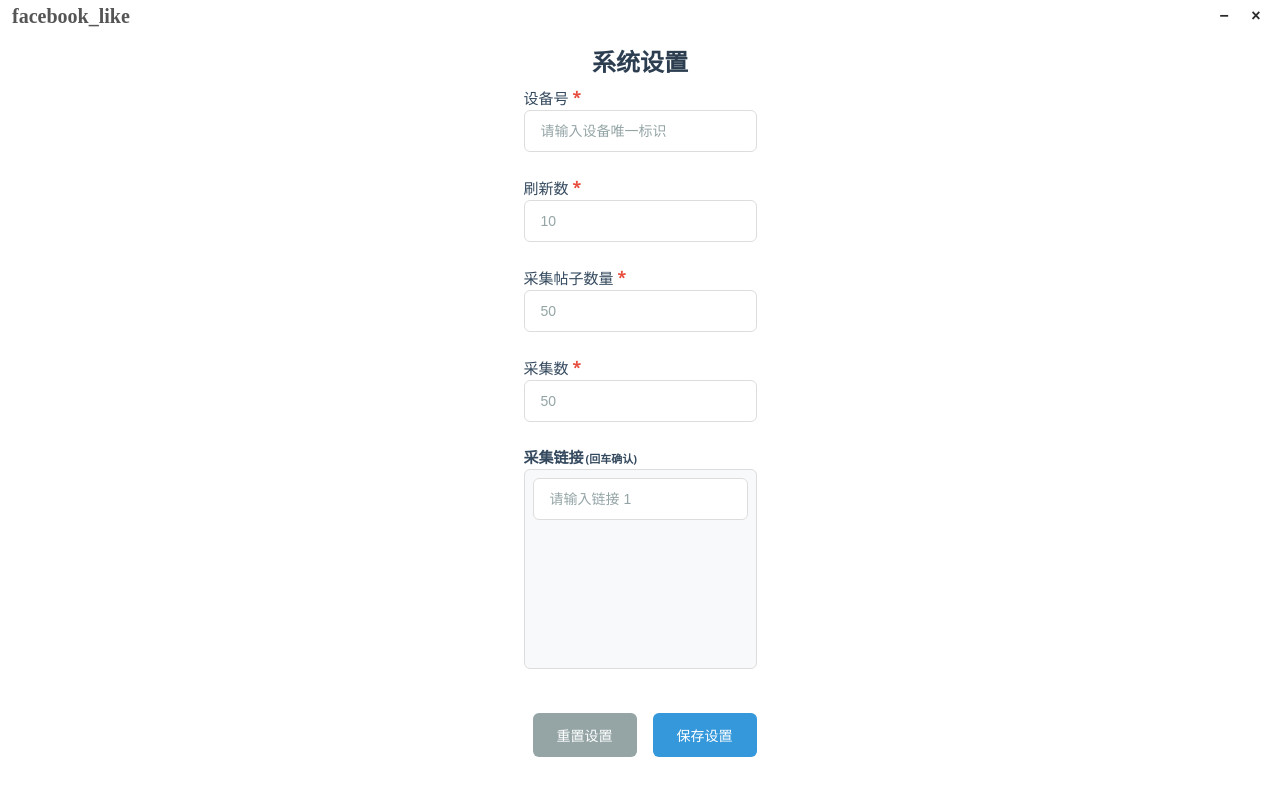
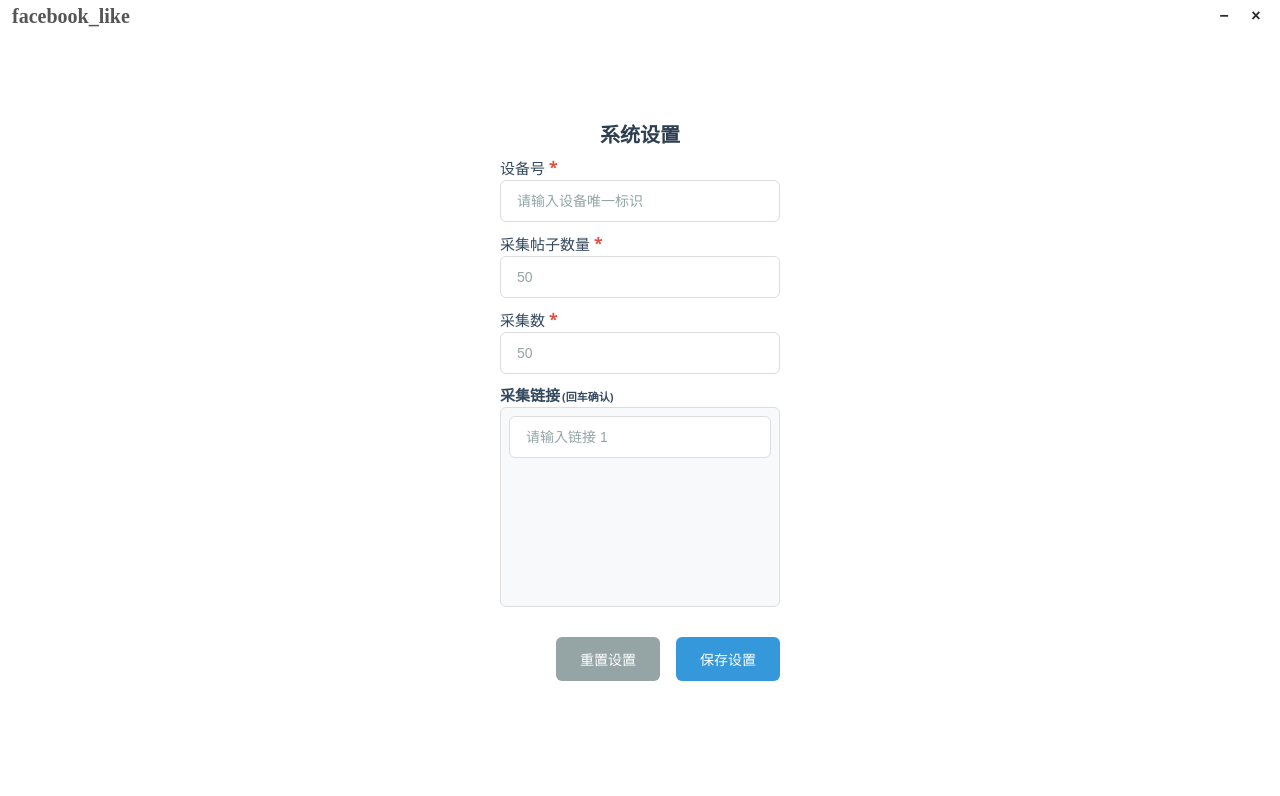
Before and after one commit to OpenClientProJect/WebCrawler, a Vue app in the folder facebook_like/: page / in a window 1280 px wide. Shown: the top 796 px of the page. Built offline with nearby package versions, Linux system fonts and the light colour scheme.

Commit message:
feat(setup): 调整设置页面表单布局和样式

```diff
--- a/facebook_like/src/renderer/src/page/SetUp.vue
+++ b/facebook_like/src/renderer/src/page/SetUp.vue
@@ -23,22 +23,22 @@
         </div>
 
         <!-- 刷新数设置 -->
-        <div class="form-group">
-          <label for="refreshCount" class="form-label">
-            <span class="label-text">刷新数</span>
-            <span class="label-required">*</span>
-          </label>
-          <input
-            id="refreshCount"
-            v-model.number="refreshCount"
-            type="number"
-            class="form-input"
-            placeholder="10"
-            min="1"
-            max="1000"
-            required
-          />
-        </div>
+<!--        <div class="form-group">-->
+<!--          <label for="refreshCount" class="form-label">-->
+<!--            <span class="label-text">刷新数</span>-->
+<!--            <span class="label-required">*</span>-->
+<!--          </label>-->
+<!--          <input-->
+<!--            id="refreshCount"-->
+<!--            v-model.number="refreshCount"-->
+<!--            type="number"-->
+<!--            class="form-input"-->
+<!--            placeholder="10"-->
+<!--            min="1"-->
+<!--            max="1000"-->
+<!--            required-->
+<!--          />-->
+<!--        </div>-->
 
         <div class="form-group">
           <label for="collectCount" class="form-label">
@@ -270,7 +270,7 @@ onMounted(() => {
 
 .setup-title {
   color: #2c3e50;
-  font-size: 24px;
+  font-size: 20px;
   font-weight: 600;
   margin: 0;
 }
@@ -278,10 +278,11 @@ onMounted(() => {
 .setup-form {
   display: flex;
   flex-direction: column;
-  gap: 24px;
+  gap: 10px;
 }
 
 .form-group {
+  width: 280px;
   display: flex;
   flex-direction: column;
   gap: 2px;
```
